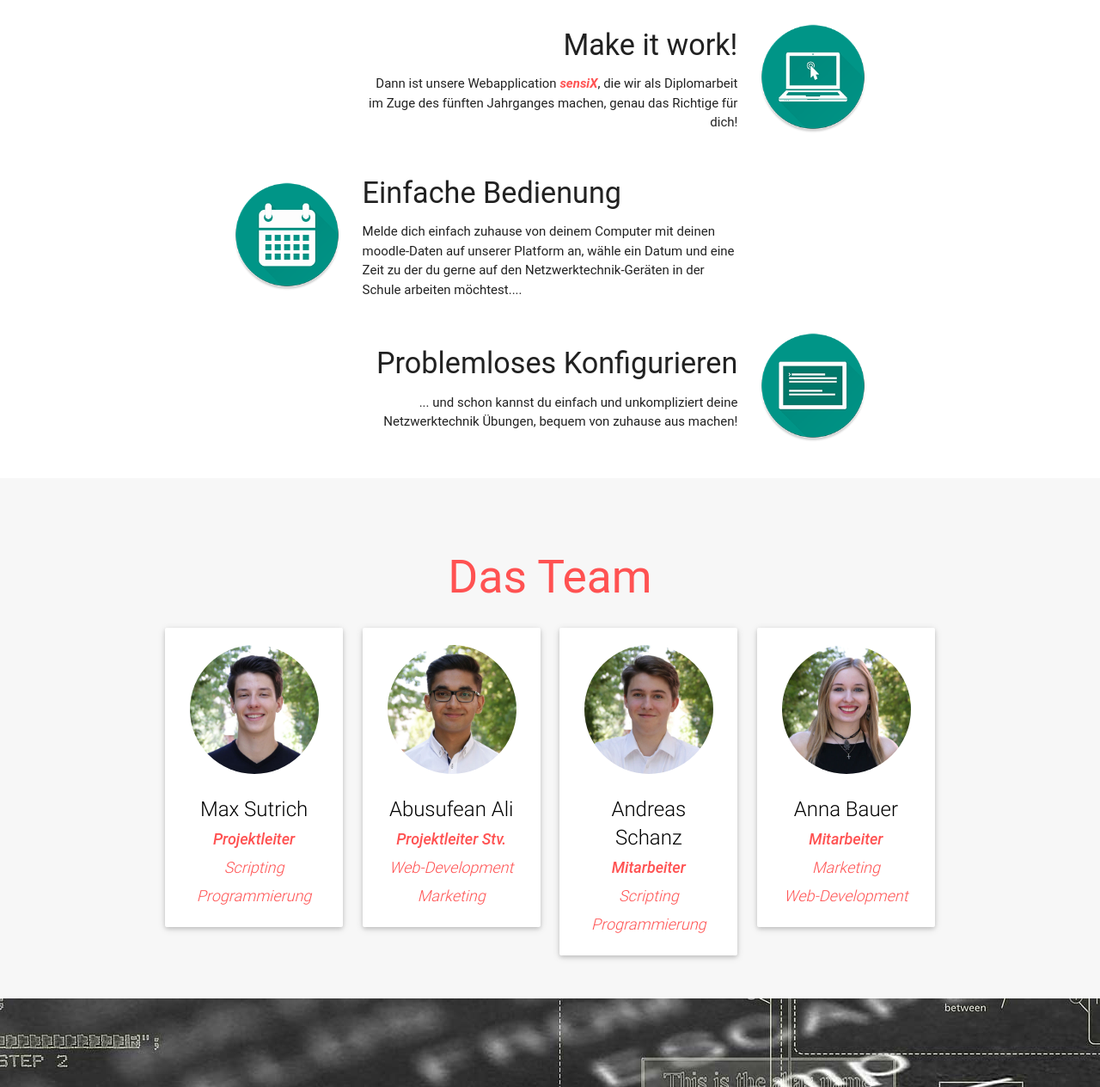
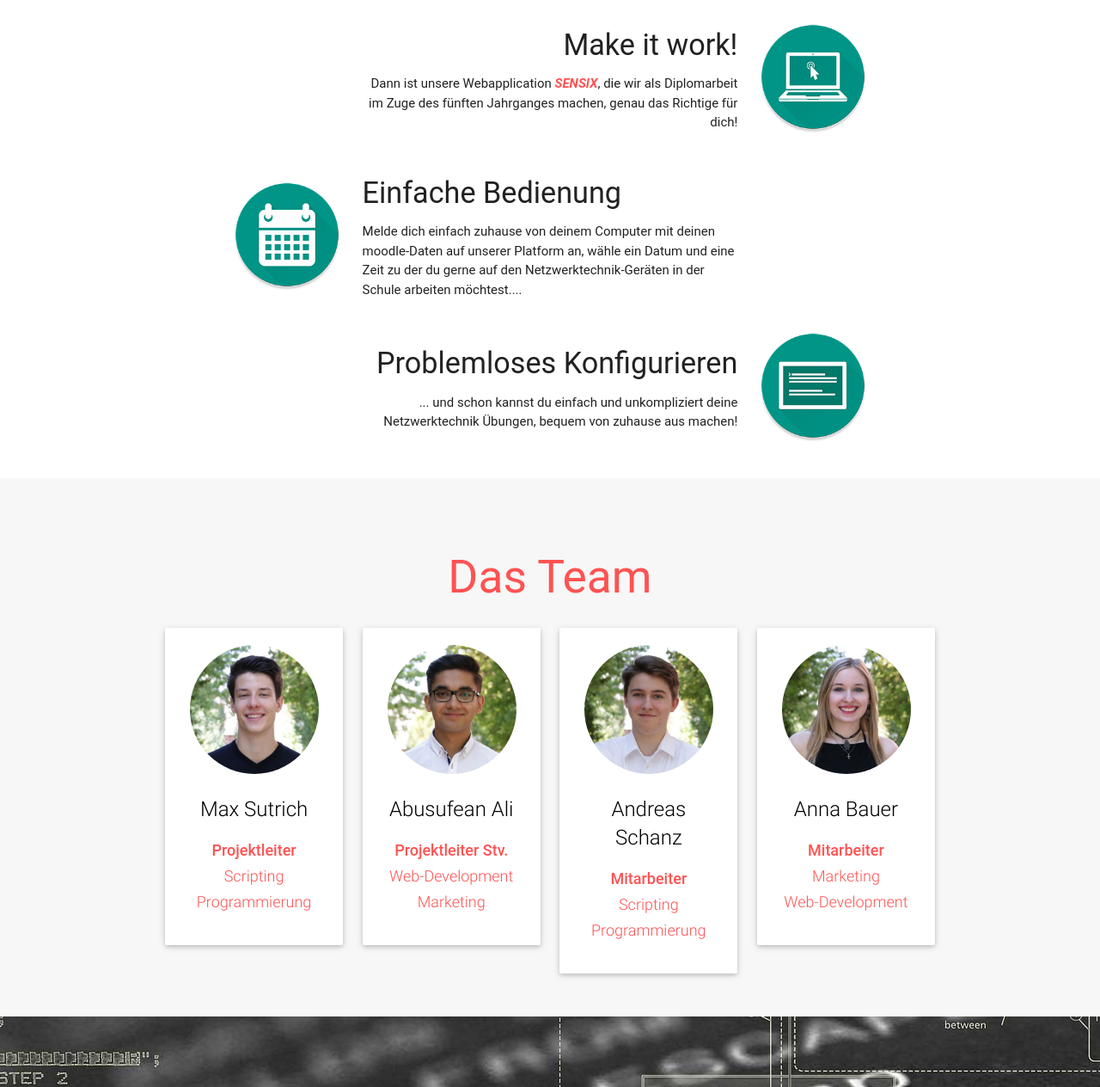
Before and after one commit to project-sensix/sensix, a plain HTML site: page index.html in a window 1280 px wide. Shown: the part 996-2260 px from the top of the page at 86% size. Drawn offline with nearby package versions, Linux system fonts and the light colour scheme; a web font is replaced by a local one.

Commit message:
Italic bei MA geaendert

```diff
--- a/index.html
+++ b/index.html
@@ -4,7 +4,7 @@
         <meta http-equiv="Content-Type" content="text/html; charset=UTF-8"/>
         <meta name="viewport" content="width=device-width, initial-scale=1, maximum-scale=1.0, user-scalable=no"/>
         <meta name="theme-color" content="#009688">
-        <title>sensix</title>
+        <title>SENSIX</title>
 
         <!-- CSS  -->
         <link href="css/style.css" type="text/css" rel="stylesheet">
@@ -32,7 +32,7 @@
 	        <nav id="nav_f" class="default_color">
 	            <div class="container">
 	                <div class="nav-wrapper">
-	                    <a href="#index-banner" id="logo-container" class="brand-logo">sensiX</a>
+	                    <a href="#index-banner" id="logo-container" class="brand-logo">SENSIX</a>
 	                    <ul class="right hide-on-med-and-down bigNav">
 	                        <li class="hide-on-small-only"><a href="#idee">Idee</a></li>
 	                        <li class="hide-on-med-and-up"><a href="#idee_small">Idee</a></li>
@@ -63,9 +63,9 @@
 	            <h1 class="text_h center header cd-headline letters type">
 	                <span>I Like</span>
 	                <span class="cd-words-wrapper waiting">
-	                    <b class="is-visible">sensiX</b>
-	                    <b>scripting</b>
+	                    <b class="is-visible">scripting</b>
 	                    <b>HTL Rennweg</b>
+	                    <b>SENSIX</b>
 	                </span>
 	            </h1>
 	        </div>
@@ -94,7 +94,7 @@
 	                <div class="col s12 m9 l6 offset-l3">
 	                    <h4 class="right-align">Make it work!</h4>
 	                    <p class="right-align">
-	                        Dann ist unsere Webapplication <span class="thick"><em>sensiX</em></span>, die wir als Diplomarbeit
+	                        Dann ist unsere Webapplication <span class="thick"><em>SENSIX</em></span>, die wir als Diplomarbeit
 	                        im Zuge des
 	                        fünften Jahrganges machen, genau das Richtige für dich!
 	                    </p>
@@ -163,7 +163,7 @@
 	                <div class="col s12">
 	                    <h4>Make it work!</h4>
 	                    <p>
-	                        Dann ist unsere Webapplication <span class="thick"><em>sensiX</em></span>, die wir als Diplomarbeit
+	                        Dann ist unsere Webapplication <span class="thick"><em>SENSIX</em></span>, die wir als Diplomarbeit
 	                        im Zuge des
 	                        fünften Jahrganges machen, genau das Richtige für dich!
 	                    </p>
@@ -215,7 +215,7 @@
 	                        </div>
 	                        <div class="card-content">
 	                            <span class="card-title">Max Sutrich<br/>
-	                                <small><em class="text-red">
+	                                <small><p class="text-red">
 	                                    <strong>
 	                                        Projektleiter
 	                                    </strong>
@@ -223,7 +223,7 @@
 	                                    Scripting
 	                                    <br>
 	                                    Programmierung
-	                                </em>
+	                                </p>
 	                                </small>
 	                            </span>
 	                        </div>
@@ -236,7 +236,7 @@
 	                        </div>
 	                        <div class="card-content">
 	                            <span class="card-title">Abusufean Ali<br/>
-	                                <small><em class="text-red">
+	                                <small><p class="text-red">
 	                                    <strong>
 	                                        Projektleiter Stv.
 	                                    </strong>
@@ -244,7 +244,7 @@
 	                                    Web-Development
 	                                    <br>
 	                                    Marketing
-	                                </em></small>
+	                                </p></small>
 	                            </span>
 	                        </div>
 	                    </div>
@@ -256,7 +256,7 @@
 	                        </div>
 	                        <div class="card-content">
 	                            <span class="card-title">Andreas Schanz<br/>
-	                                <small><em class="text-red">
+	                                <small><p class="text-red">
 	                                    <strong>
 	                                        Mitarbeiter
 	                                    </strong>
@@ -264,7 +264,7 @@
 	                                    Scripting
 	                                    <br>
 	                                    Programmierung
-	                                </em></small></span>
+	                                </p></small></span>
 	                        </div>
 	                    </div>
 	                </div>
@@ -275,7 +275,7 @@
 	                        </div>
 	                        <div class="card-content">
 	                            <span class="card-title">Anna Bauer<br/>
-	                                <small><em class="text-red">
+	                                <small><p class="text-red">
 	                                    <strong>
 	                                        Mitarbeiter
 	                                    </strong>
@@ -283,7 +283,7 @@
 	                                    Marketing
 	                                    <br>
 	                                    Web-Development
-	                                </em></small></span>
+	                                </p></small></span>
 	                        </div>
 	                    </div>
 	                </div>
```
Also changed, not shown: css/materialize.css.
